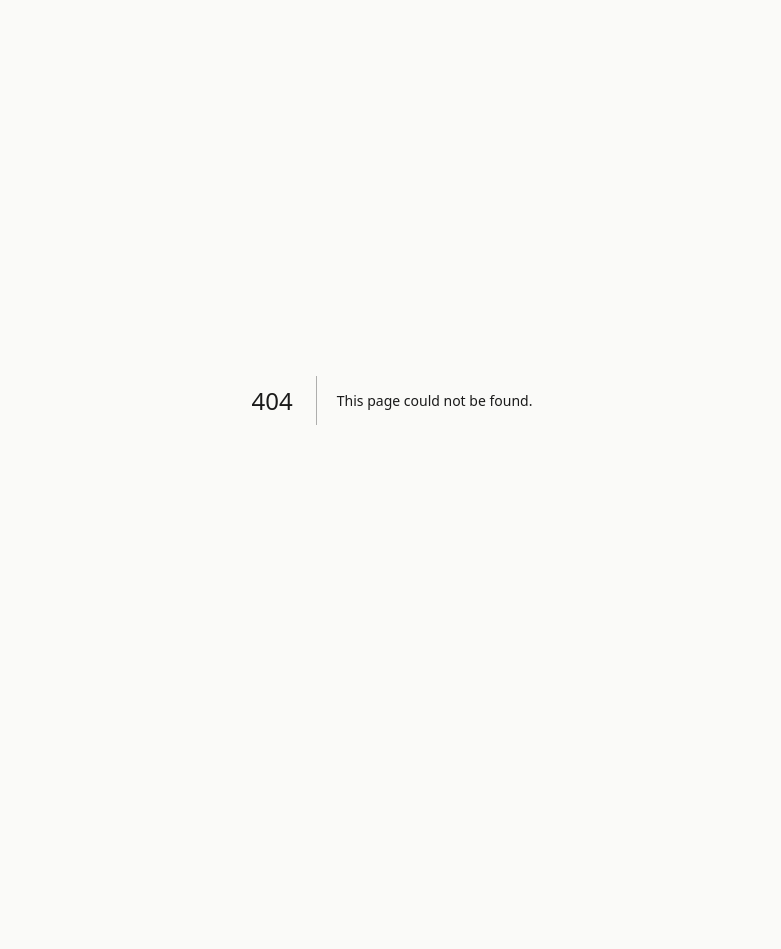
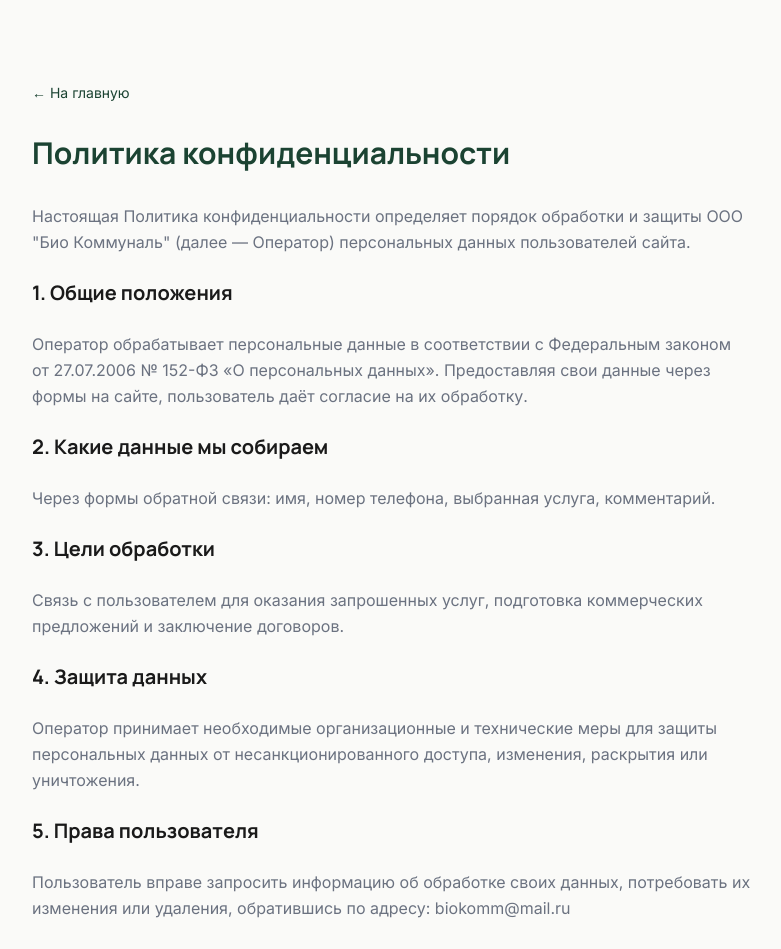
Before and after one commit to romprogramist/bio-communal, a Next.js app: page /privacy in a window 1280 px wide. Before the commit this address had no page. Shown: the top 949 px of the page, without its empty margins (248-1029 px from the left). Before the commit the page ends 800 px from the top, so only its background shows below. Built offline with nearby package versions, Linux system fonts and the light colour scheme.

Commit message:
feat: add privacy policy page per 152-FZ requirements

```diff
--- /dev/null
+++ b/src/app/privacy/page.tsx
@@ -0,0 +1,79 @@
+import type { Metadata } from "next";
+import { company } from "@/data/company";
+
+export const metadata: Metadata = {
+  title: "Политика конфиденциальности — Био Коммуналь",
+};
+
+export default function PrivacyPage() {
+  return (
+    <main className="min-h-screen bg-background py-20">
+      <div className="max-w-3xl mx-auto px-4 sm:px-6">
+        <a href="/" className="text-primary hover:text-primary-hover transition-colors text-sm mb-8 inline-block">
+          &larr; На главную
+        </a>
+
+        <h1 className="font-heading text-3xl font-bold text-primary mb-8">
+          Политика конфиденциальности
+        </h1>
+
+        <div className="prose prose-gray max-w-none space-y-6 text-text-secondary leading-relaxed">
+          <p>
+            Настоящая Политика конфиденциальности определяет порядок обработки и защиты
+            {" "}{company.name} (далее — Оператор) персональных данных пользователей сайта.
+          </p>
+
+          <h2 className="font-heading text-xl font-bold text-text-primary mt-8">
+            1. Общие положения
+          </h2>
+          <p>
+            Оператор обрабатывает персональные данные в соответствии с Федеральным законом
+            от 27.07.2006 № 152-ФЗ «О персональных данных». Предоставляя свои данные через
+            формы на сайте, пользователь даёт согласие на их обработку.
+          </p>
+
+          <h2 className="font-heading text-xl font-bold text-text-primary mt-8">
+            2. Какие данные мы собираем
+          </h2>
+          <p>Через формы обратной связи: имя, номер телефона, выбранная услуга, комментарий.</p>
+
+          <h2 className="font-heading text-xl font-bold text-text-primary mt-8">
+            3. Цели обработки
+          </h2>
+          <p>
+            Связь с пользователем для оказания запрошенных услуг,
+            подготовка коммерческих предложений и заключение договоров.
+          </p>
+
+          <h2 className="font-heading text-xl font-bold text-text-primary mt-8">
+            4. Защита данных
+          </h2>
+          <p>
+            Оператор принимает необходимые организационные и технические меры для защиты
+            персональных данных от несанкционированного доступа, изменения, раскрытия или
+            уничтожения.
+          </p>
+
+          <h2 className="font-heading text-xl font-bold text-text-primary mt-8">
+            5. Права пользователя
+          </h2>
+          <p>
+            Пользователь вправе запросить информацию об обработке своих данных, потребовать
+            их изменения или удаления, обратившись по адресу: {company.email}
+          </p>
+
+          <h2 className="font-heading text-xl font-bold text-text-primary mt-8">
+            6. Контакты оператора
+          </h2>
+          <p>
+            {company.name}<br />
+            ИНН: {company.inn}<br />
+            Адрес: {company.address}<br />
+            Email: {company.email}<br />
+            Телефон: {company.phone}
+          </p>
+        </div>
+      </div>
+    </main>
+  );
+}
```
